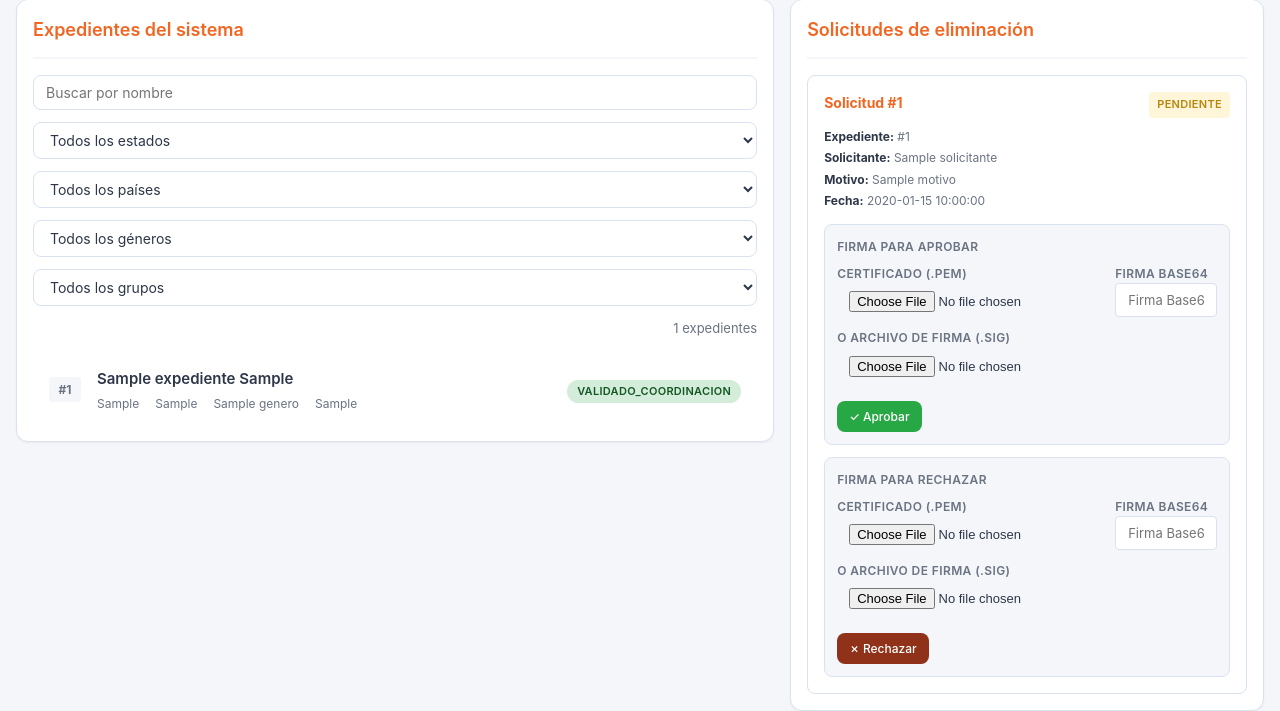
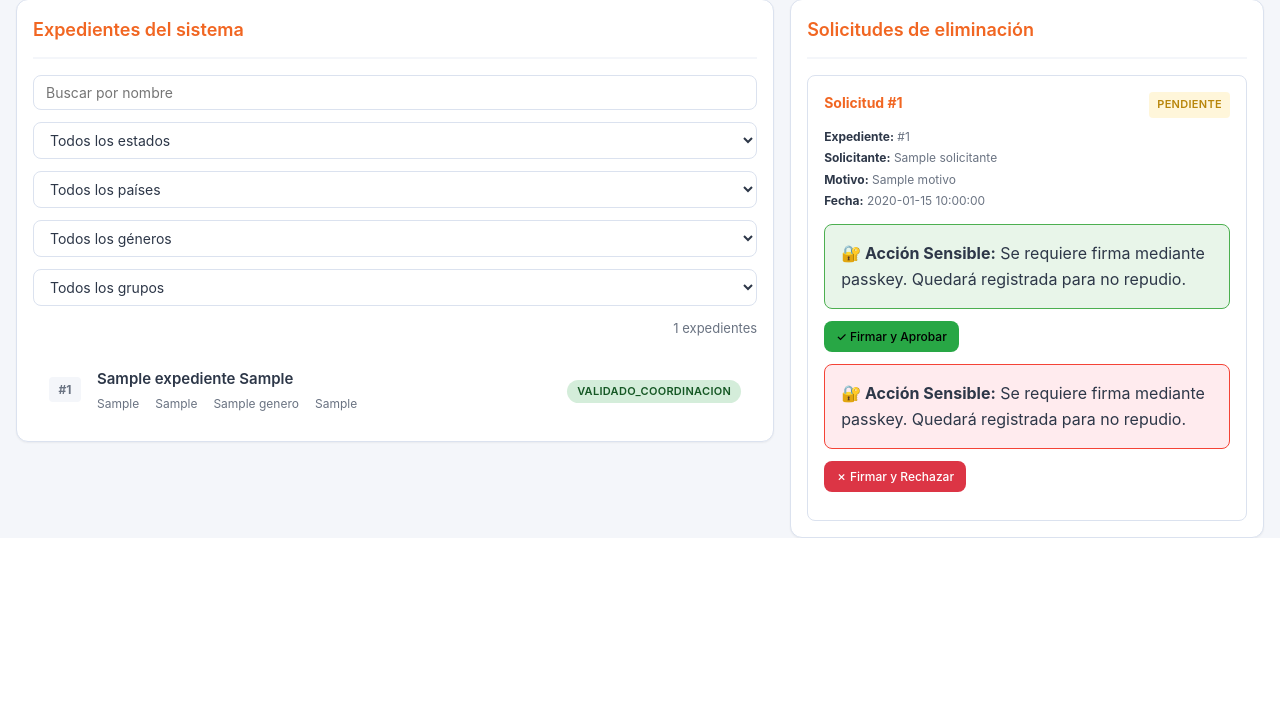
Before and after one commit to Ricardo-B04/Casa-Monarca, a Flask app: template templates/admin.html in a window 1280 px wide. Shown: the part 300-1011 px from the top of the page. After the commit the page ends 838 px from the top, so only its background shows below. Run offline with Flask 3, Linux system fonts and the light colour scheme; the template is opened without the code that fills it: most values are stand-ins (such as "Sample title", 1, 10 or a date in 2020); parts of the project's set-up code (start-up, migrations or seed data) failed here and were passed over.

Commit message:
feat: Modernizar flujos sensibles con WebAuthn/Passkeys
Reemplaza el flujo legacy de challenge-response basado en certificados con autenticación WebAuthn administrada por password managers.

Cambios principales:
- Nuevos endpoints /action/passkey/options y /action/passkey/verify para generar desafíos y verificar firmas
- Refactorización de 8 endpoints sensibles (logs/clear, solicitud/resolver, usuarios, etc.)
  para eliminar verify_action_certificate() y confiar en firma previa con passkey
- Utilidad JavaScript reutilizable (static/action-passkey.js) para manejar flujo WebAuthn
- Simplificación de UI: reemplaza formularios invasivos con botones limpios
  en logs.html, admin.html y usuarios.html
- Registra no-repudio con fingerprint único de passkey para audit trail
- Mantiene verificación de autenticación y roles existentes

Beneficio: Experiencia de usuario mejorada (un clic vs múltiples formularios)
mientras se mantiene seguridad mediante WebAuthn y auditabilidad completa.

```diff
--- a/app.py
+++ b/app.py
@@ -3104,6 +3104,148 @@ def passkey_login_verify():
     return jsonify({"ok": True, "redirect": role_home(session.get("role"))})
 
 
+@app.route("/action/passkey/options", methods=["POST"])
+def action_passkey_options():
+    """Genera opciones de desafío WebAuthn para firmar una acción sensible."""
+    if not PASSKEY_ENABLED:
+        return jsonify({"ok": False, "message": "Passkeys deshabilitadas por configuracion."}), 503
+
+    if not WEBAUTHN_AVAILABLE:
+        return jsonify({"ok": False, "message": "Dependencia WebAuthn no disponible en el servidor."}), 503
+
+    if not require_login():
+        return jsonify({"ok": False, "message": "No autenticado."}), 401
+
+    username = session.get("user")
+    role = session.get("role")
+
+    if role not in ("admin", "coordinador"):
+        return jsonify({"ok": False, "message": "Este usuario no puede firmar acciones sensibles."}), 403
+
+    conn = get_conn()
+    active_passkeys = get_active_passkeys(conn, username)
+    conn.close()
+
+    if not active_passkeys:
+        return jsonify({"ok": False, "message": "No hay passkeys activas. Registra una desde tu perfil."}), 400
+
+    allow_credentials = [
+        PublicKeyCredentialDescriptor(id=b64url_decode(row["credential_id"]))
+        for row in active_passkeys
+    ]
+
+    options = generate_authentication_options(
+        rp_id=PASSKEY_RP_ID,
+        timeout=PASSKEY_TIMEOUT_MS,
+        user_verification=UserVerificationRequirement.REQUIRED,
+        allow_credentials=allow_credentials,
+    )
+    options_json = json.loads(options_to_json(options))
+
+    # Guardar en sesión para verificación posterior
+    session["pending_action_passkey"] = {
+        "username": username,
+        "challenge": options_json["challenge"],
+        "issued_at": time.time(),
+    }
+
+    return jsonify({"ok": True, "publicKey": options_json})
+
+
+@app.route("/action/passkey/verify", methods=["POST"])
+def action_passkey_verify():
+    """Verifica la firma WebAuthn de una acción sensible."""
+    if not PASSKEY_ENABLED:
+        return jsonify({"ok": False, "message": "Passkeys deshabilitadas por configuracion."}), 503
+
+    if not WEBAUTHN_AVAILABLE:
+        return jsonify({"ok": False, "message": "Dependencia WebAuthn no disponible en el servidor."}), 503
+
+    if not require_login():
+        return jsonify({"ok": False, "message": "No autenticado."}), 401
+
+    pending = session.get("pending_action_passkey")
+    if not pending:
+        return jsonify({"ok": False, "message": "No hay firma de accion pendiente."}), 400
+
+    # Verificar que el desafío no haya expirado
+    if time.time() - pending.get("issued_at", 0) > SIGNATURE_CHALLENGE_TTL_SECONDS:
+        session.pop("pending_action_passkey", None)
+        return jsonify({"ok": False, "message": "El desafio de firma expiro."}), 400
+
+    body = request.get_json(silent=True) or {}
+    credential_payload = body.get("credential")
+    if not credential_payload:
+        return jsonify({"ok": False, "message": "Falta la assertion WebAuthn."}), 400
+
+    credential_id = credential_payload.get("id") or credential_payload.get("rawId")
+    if not credential_id:
+        return jsonify({"ok": False, "message": "Credential ID invalido."}), 400
+
+    username = session.get("user")
+    action_label = body.get("action_label", "accion sensible")
+
+    conn = get_conn()
+    passkey_row = get_active_passkey_by_credential(conn, username, credential_id)
+    if not passkey_row:
+        conn.close()
+        session.pop("pending_action_passkey", None)
+        return jsonify({"ok": False, "message": "Passkey no encontrada o revocada."}), 401
+
+    try:
+        # Normalizar el payload de autenticación y decodificar campos base64url
+        cred = dict(credential_payload)
+        if "rawId" in cred:
+            cred["raw_id"] = b64url_decode(cred.pop("rawId"))
+        resp = cred.get("response") or {}
+        client_data = b64url_decode(resp.get("clientDataJSON")) if "clientDataJSON" in resp else None
+        auth_data = b64url_decode(resp.get("authenticatorData")) if "authenticatorData" in resp else None
+        signature = b64url_decode(resp.get("signature")) if "signature" in resp else None
+        user_handle = b64url_decode(resp.get("userHandle")) if "userHandle" in resp else None
+        resp_obj = AuthenticatorAssertionResponse(
+            client_data_json=client_data,
+            authenticator_data=auth_data,
+            signature=signature,
+            user_handle=user_handle,
+        )
+        cred["response"] = resp_obj
+        auth_cred = AuthenticationCredential(**cred)
+    except Exception as e:
+        conn.close()
+        session.pop("pending_action_passkey", None)
+        traceback.print_exc()
+        return jsonify({"ok": False, "message": f"Assertion invalida: {e}"}), 400
+
+    try:
+        verification = verify_authentication_response(
+            credential=auth_cred,
+            expected_challenge=b64url_decode(pending.get("challenge")),
+            expected_origin=PASSKEY_ORIGIN,
+            expected_rp_id=PASSKEY_RP_ID,
+            credential_public_key=b64url_decode(passkey_row["public_key_b64"]),
+            credential_current_sign_count=int(passkey_row["sign_count"] or 0),
+            require_user_verification=True,
+        )
+    except Exception:
+        conn.close()
+        session.pop("pending_action_passkey", None)
+        return jsonify({"ok": False, "message": "No se pudo validar la assertion passkey."}), 401
+
+    # Actualizar sign_count del passkey y registrar uso
+    update_passkey_usage(conn, passkey_row["id"], int(verification.new_sign_count))
+    conn.commit()
+    conn.close()
+
+    # Limpiar sesión
+    session.pop("pending_action_passkey", None)
+
+    # Registrar la acción en logs con fingerprint de passkey como prueba de no repudio
+    passkey_fp = hashlib.sha256(b64url_decode(passkey_row["credential_id"])).hexdigest()[:16]
+    log(username, f"{action_label} (passkey: {passkey_fp})")
+
+    return jsonify({"ok": True, "message": "Accion firmada exitosamente"})
+
+
 @app.route("/dashboard")
 def dashboard():
     if not require_login():
@@ -3330,11 +3472,6 @@ def avanzar_encuesta(encuesta_id):
         flash("El expediente no esta en el estado esperado.")
         return redirect("/bandeja")
 
-    ok, _ = verify_action_certificate("avance de expediente")
-    if not ok:
-        conn.close()
-        return redirect("/bandeja")
-
     c.execute(
         "UPDATE encuestas SET estado=?, updated_at=? WHERE id=?",
         (new_status, str(datetime.datetime.now()), encuesta_id),
@@ -3352,10 +3489,6 @@ def solicitar_eliminacion(encuesta_id):
     if not require_role("coordinador"):
         return redirect("/")
 
-    ok, _ = verify_action_certificate("solicitud de eliminacion")
-    if not ok:
-        return redirect("/bandeja")
-
     motivo = request.form.get("motivo", "").strip()
     if not motivo:
         flash("Debes escribir un motivo para solicitar eliminacion.")
@@ -3382,10 +3515,6 @@ def solicitar_eliminacion(encuesta_id):
 def resolver_solicitud(solicitud_id):
     if not require_role("admin"):
         return redirect("/")
-
-    ok, _ = verify_action_certificate("resolucion de solicitud")
-    if not ok:
-        return redirect("/admin")
 
     decision = request.form.get("decision")
     if decision not in ("aprobar", "rechazar"):
@@ -3439,11 +3568,6 @@ def usuarios():
     c = conn.cursor()
 
     if request.method == "POST":
-        ok, issuer_fingerprint = verify_action_certificate("creacion de usuario")
-        if not ok:
-            conn.close()
-            return redirect("/usuarios")
-
         username = request.form.get("username", "").strip()
         password = request.form.get("password", "")
         rol = request.form.get("rol", "usuario")
@@ -3487,7 +3611,7 @@ def usuarios():
                     username,
                     rol,
                     session.get("user"),
-                    issuer_fingerprint,
+                    None,
                 )
                 conn.commit()
 
@@ -3645,10 +3769,6 @@ def eliminar_usuario(user_id):
     if not require_role("admin"):
         return redirect("/")
 
-    ok, _ = verify_action_certificate("eliminacion de usuario")
-    if not ok:
-        return redirect("/usuarios")
-
     conn = get_conn()
     c = conn.cursor()
     c.execute("SELECT * FROM usuarios WHERE id=?", (user_id,))
@@ -3739,10 +3859,6 @@ def clear_logs():
     if not require_role("admin"):
         return redirect("/")
 
-    ok, _ = verify_action_certificate("limpieza de bitacora")
-    if not ok:
-        return redirect("/logs")
-
     conn = get_conn()
     c = conn.cursor()
     c.execute("DELETE FROM logs")
@@ -3757,10 +3873,6 @@ def clear_logs():
 def descargar_certificado(cert_id):
     if not require_role("admin"):
         return redirect("/")
-
-    ok, _ = verify_action_certificate("descarga de certificado")
-    if not ok:
-        return redirect("/usuarios")
 
     conn = get_conn()
     c = conn.cursor()
@@ -3794,10 +3906,6 @@ def descargar_certificado(cert_id):
 def revocar_certificado(cert_id):
     if not require_role("admin"):
         return redirect("/")
-
-    ok, _ = verify_action_certificate("revocacion de certificado")
-    if not ok:
-        return redirect("/usuarios")
 
     motivo = request.form.get("revocation_reason", "").strip()
     if not motivo:
--- /dev/null
+++ b/static/action-passkey.js
@@ -0,0 +1,147 @@
+/**
+ * Utility functions for signing sensitive actions with WebAuthn/Passkeys
+ */
+
+function b64urlToBuffer(base64url) {
+    const padding = '='.repeat((4 - (base64url.length % 4)) % 4);
+    const base64 = (base64url + padding).replace(/-/g, '+').replace(/_/g, '/');
+    const raw = atob(base64);
+    const buffer = new Uint8Array(raw.length);
+    for (let i = 0; i < raw.length; i += 1) {
+        buffer[i] = raw.charCodeAt(i);
+    }
+    return buffer.buffer;
+}
+
+function bufferToB64url(buffer) {
+    const bytes = new Uint8Array(buffer);
+    let binary = '';
+    for (let i = 0; i < bytes.byteLength; i += 1) {
+        binary += String.fromCharCode(bytes[i]);
+    }
+    return btoa(binary).replace(/\+/g, '-').replace(/\//g, '_').replace(/=+$/, '');
+}
+
+function normalizeAuthOptions(publicKey) {
+    const options = { ...publicKey };
+    options.challenge = b64urlToBuffer(options.challenge);
+    if (Array.isArray(options.allowCredentials)) {
+        options.allowCredentials = options.allowCredentials.map((item) => ({
+            ...item,
+            id: b64urlToBuffer(item.id),
+        }));
+    }
+    return options;
+}
+
+function normalizeAssertion(credential) {
+    return {
+        id: credential.id,
+        rawId: bufferToB64url(credential.rawId),
+        type: credential.type,
+        response: {
+            authenticatorData: bufferToB64url(credential.response.authenticatorData),
+            clientDataJSON: bufferToB64url(credential.response.clientDataJSON),
+            signature: bufferToB64url(credential.response.signature),
+            userHandle: credential.response.userHandle ? bufferToB64url(credential.response.userHandle) : null,
+        },
+    };
+}
+
+/**
+ * Sign a sensitive action using the user's passkey.
+ * Shows minimal UI - just status updates in provided element.
+ *
+ * @param {string} actionLabel - Human-readable description of the action (e.g., "limpieza de bitácora")
+ * @param {HTMLElement} statusNode - Element to display status messages
+ * @param {string} csrfToken - CSRF token from the page
+ * @param {function} onSuccess - Callback when signature is successful
+ * @returns {Promise<boolean>} True if signature successful, false otherwise
+ */
+async function signActionWithPasskey(actionLabel, statusNode, csrfToken, onSuccess) {
+    if (!window.PublicKeyCredential) {
+        statusNode.textContent = 'Este navegador no soporta passkeys.';
+        statusNode.style.color = '#c53030';
+        return false;
+    }
+
+    statusNode.textContent = 'Solicitando desafío de firma...';
+    statusNode.style.color = '#4b5563';
+
+    try {
+        // Step 1: Get challenge options
+        const optionsResp = await fetch('/action/passkey/options', {
+            method: 'POST',
+            headers: {
+                'Content-Type': 'application/json',
+                'X-CSRF-Token': csrfToken,
+            },
+            body: JSON.stringify({}),
+        });
+
+        const optionsData = await optionsResp.json();
+        if (!optionsResp.ok || !optionsData.ok) {
+            statusNode.textContent = optionsData.message || 'No se pudo generar el desafío.';
+            statusNode.style.color = '#c53030';
+            return false;
+        }
+
+        // Step 2: Ask user to sign with passkey
+        statusNode.textContent = 'Abre tu password manager o autenticador...';
+        statusNode.style.color = '#4b5563';
+
+        let assertion;
+        try {
+            assertion = await navigator.credentials.get({
+                publicKey: normalizeAuthOptions(optionsData.publicKey),
+            });
+        } catch (err) {
+            statusNode.textContent = 'Firma cancelada o error: ' + (err.message || err);
+            statusNode.style.color = '#c53030';
+            return false;
+        }
+
+        if (!assertion) {
+            statusNode.textContent = 'Firma cancelada por el usuario.';
+            statusNode.style.color = '#c53030';
+            return false;
+        }
+
+        // Step 3: Verify signature on server
+        statusNode.textContent = 'Verificando firma...';
+        statusNode.style.color = '#4b5563';
+
+        const verifyResp = await fetch('/action/passkey/verify', {
+            method: 'POST',
+            headers: {
+                'Content-Type': 'application/json',
+                'X-CSRF-Token': csrfToken,
+            },
+            body: JSON.stringify({
+                credential: normalizeAssertion(assertion),
+                action_label: actionLabel,
+            }),
+        });
+
+        const verifyData = await verifyResp.json();
+        if (!verifyResp.ok || !verifyData.ok) {
+            statusNode.textContent = verifyData.message || 'No se pudo verificar la firma.';
+            statusNode.style.color = '#c53030';
+            return false;
+        }
+
+        statusNode.textContent = '✓ Firma verificada correctamente';
+        statusNode.style.color = '#27ae60';
+
+        // Call success callback if provided
+        if (onSuccess && typeof onSuccess === 'function') {
+            onSuccess();
+        }
+
+        return true;
+    } catch (err) {
+        statusNode.textContent = 'Error de conexión: ' + (err.message || err);
+        statusNode.style.color = '#c53030';
+        return false;
+    }
+}
--- a/templates/admin.html
+++ b/templates/admin.html
@@ -5,6 +5,7 @@
 <meta name="viewport" content="width=device-width, initial-scale=1.0">
 <title>Panel Admin | Casa Monarca</title>
 <link rel="stylesheet" href="{{ url_for('static', filename='style.css') }}">
+<script src="{{ url_for('static', filename='action-passkey.js') }}"></script>
 <style>
 /* ── Page header ── */
 .page-header {
@@ -473,57 +474,33 @@
                         </div>
 
                         <!-- Aprobar -->
-                        <form method="POST" action="/solicitud/{{ s['id'] }}/resolver" enctype="multipart/form-data">
+                        <form method="POST" action="/solicitud/{{ s['id'] }}/resolver" enctype="multipart/form-data" class="decision-form">
                             <input type="hidden" name="csrf_token" value="{{ session['csrf_token'] }}">
                             <input type="hidden" name="decision" value="aprobar">
-                            <input type="hidden" name="action_challenge" value="{{ action_signature_challenge }}">
-                            <div class="firma-inline">
-                                <label>Firma para aprobar</label>
-                                <div class="firma-row">
-                                    <div>
-                                        <label>Certificado (.pem)</label>
-                                        <input type="file" name="action_cert_file" accept=".pem,.crt,.cer" required>
-                                    </div>
-                                    <div>
-                                        <label>Firma Base64</label>
-                                        <input type="text" name="action_signature" placeholder="Firma Base64" required>
-                                    </div>
-                                </div>
-                                <div>
-                                    <label>O archivo de firma (.sig)</label>
-                                    <input type="file" name="action_signature_file" accept=".sig,.bin,.dat">
-                                </div>
-                                <div class="btn-row">
-                                    <button type="submit" class="btn btn-success btn-sm" style="background: var(--color-success);">✓ Aprobar</button>
-                                </div>
+                            <div style="background: #e8f5e9; border: 1px solid #4caf50; border-radius: var(--radius-md); padding: var(--spacing-lg); margin-bottom: var(--spacing-md);">
+                                <strong>🔐 Acción Sensible:</strong> Se requiere firma mediante passkey. Quedará registrada para no repudio.
                             </div>
+                            <div class="btn-row">
+                                <button type="button" class="btn btn-success btn-sm sign-decision-btn" data-solicitud="{{ s['id'] }}" data-decision="aprobar" style="background: var(--color-success);">
+                                    ✓ Firmar y Aprobar
+                                </button>
+                            </div>
+                            <div class="decision-status" style="margin-top: var(--spacing-md); font-size: 13px; color: #4b5563;"></div>
                         </form>
 
                         <!-- Rechazar -->
-                        <form method="POST" action="/solicitud/{{ s['id'] }}/resolver" enctype="multipart/form-data" style="margin-top: var(--spacing-sm);">
+                        <form method="POST" action="/solicitud/{{ s['id'] }}/resolver" enctype="multipart/form-data" class="decision-form" style="margin-top: var(--spacing-sm);">
                             <input type="hidden" name="csrf_token" value="{{ session['csrf_token'] }}">
                             <input type="hidden" name="decision" value="rechazar">
-                            <input type="hidden" name="action_challenge" value="{{ action_signature_challenge }}">
-                            <div class="firma-inline">
-                                <label>Firma para rechazar</label>
-                                <div class="firma-row">
-                                    <div>
-                                        <label>Certificado (.pem)</label>
-                                        <input type="file" name="action_cert_file" accept=".pem,.crt,.cer" required>
-                                    </div>
-                                    <div>
-                                        <label>Firma Base64</label>
-                                        <input type="text" name="action_signature" placeholder="Firma Base64" required>
-                                    </div>
-                                </div>
-                                <div>
-                                    <label>O archivo de firma (.sig)</label>
-                                    <input type="file" name="action_signature_file" accept=".sig,.bin,.dat">
-                                </div>
-                                <div class="btn-row">
-                                    <button type="submit" class="btn btn-danger btn-sm">✗ Rechazar</button>
-                                </div>
+                            <div style="background: #ffebee; border: 1px solid #f44336; border-radius: var(--radius-md); padding: var(--spacing-lg); margin-bottom: var(--spacing-md);">
+                                <strong>🔐 Acción Sensible:</strong> Se requiere firma mediante passkey. Quedará registrada para no repudio.
                             </div>
+                            <div class="btn-row">
+                                <button type="button" class="btn btn-danger btn-sm sign-decision-btn" data-solicitud="{{ s['id'] }}" data-decision="rechazar">
+                                    ✗ Firmar y Rechazar
+                                </button>
+                            </div>
+                            <div class="decision-status" style="margin-top: var(--spacing-md); font-size: 13px; color: #4b5563;"></div>
                         </form>
                     </div>
                 {% endfor %}
@@ -575,6 +552,39 @@ document.addEventListener('DOMContentLoaded', () => {
     const rows = document.querySelectorAll('.expediente-row');
     const countEl = document.getElementById('resultCount');
     if (countEl && rows.length) countEl.textContent = rows.length + ' expedientes';
+
+    // Manejador para firma de decisiones de solicitudes con passkey
+    const signBtns = document.querySelectorAll('.sign-decision-btn');
+    signBtns.forEach(btn => {
+        btn.addEventListener('click', async function(e) {
+            e.preventDefault();
+
+            const solicitudId = this.dataset.solicitud;
+            const decision = this.dataset.decision;
+            const form = this.closest('.decision-form');
+            const statusNode = form.querySelector('.decision-status');
+
+            this.disabled = true;
+            const csrfToken = form.querySelector('input[name="csrf_token"]').value;
+
+            const actionLabel = `resolucion de solicitud (${decision})`;
+            const success = await signActionWithPasskey(
+                actionLabel,
+                statusNode,
+                csrfToken,
+                function() {
+                    // Después de firmar exitosamente, submit el formulario
+                    setTimeout(() => {
+                        form.submit();
+                    }, 500);
+                }
+            );
+
+            if (!success) {
+                this.disabled = false;
+            }
+        });
+    });
 });
 </script>
 </body>
```
Also changed, not shown: templates/logs.html (+49 -25 lines), templates/usuarios.html (+63 -25 lines).
